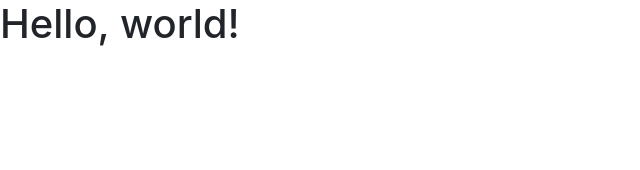
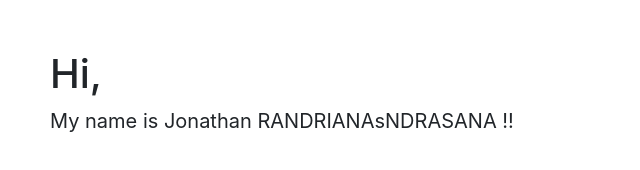
Before and after one commit to rovaJonathan/github-flow, a plain HTML site: page index.html in a window 1280 px wide. Shown: the whole page, without its empty margins (0-640 px from the left). Drawn offline with nearby package versions, Linux system fonts and the light colour scheme.

Commit message:
Add basic style with css file

```diff
--- a/index.html
+++ b/index.html
@@ -4,11 +4,12 @@
     <meta charset="utf-8">
     <meta name="viewport" content="width=device-width, initial-scale=1, shrink-to-fit=no">
     <link rel="stylesheet" href="https://stackpath.bootstrapcdn.com/bootstrap/4.1.1/css/bootstrap.min.css" integrity="sha384-WskhaSGFgHYWDcbwN70/dfYBj47jz9qbsMId/iRN3ewGhXQFZCSftd1LZCfmhktB" crossorigin="anonymous">
-
-    <title>Hello, world!</title>
+    <link rel="stylesheet" href="style.css">
+    <title>Welcome</title>
   </head>
   <body>
-    <h1>Hello, world!</h1>
+    <h1>Hi,</h1>
+    <p>My name is Jonathan RANDRIANAsNDRASANA !!</h2>
 
     <script src="https://code.jquery.com/jquery-3.3.1.slim.min.js" integrity="sha384-q8i/X+965DzO0rT7abK41JStQIAqVgRVzpbzo5smXKp4YfRvH+8abtTE1Pi6jizo" crossorigin="anonymous"></script>
     <script src="https://cdnjs.cloudflare.com/ajax/libs/popper.js/1.14.3/umd/popper.min.js" integrity="sha384-ZMP7rVo3mIykV+2+9J3UJ46jBk0WLaUAdn689aCwoqbBJiSnjAK/l8WvCWPIPm49" crossorigin="anonymous"></script>
--- /dev/null
+++ b/style.css
@@ -0,0 +1,6 @@
+body {
+    padding: 50px;
+}
+p {
+    font-size: 20px;
+}
```
